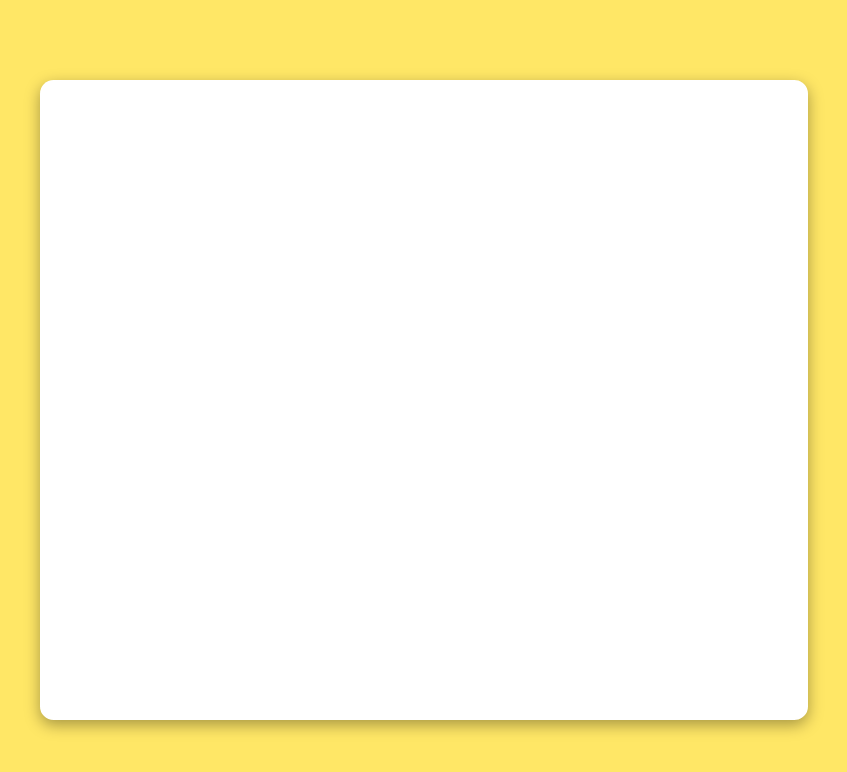
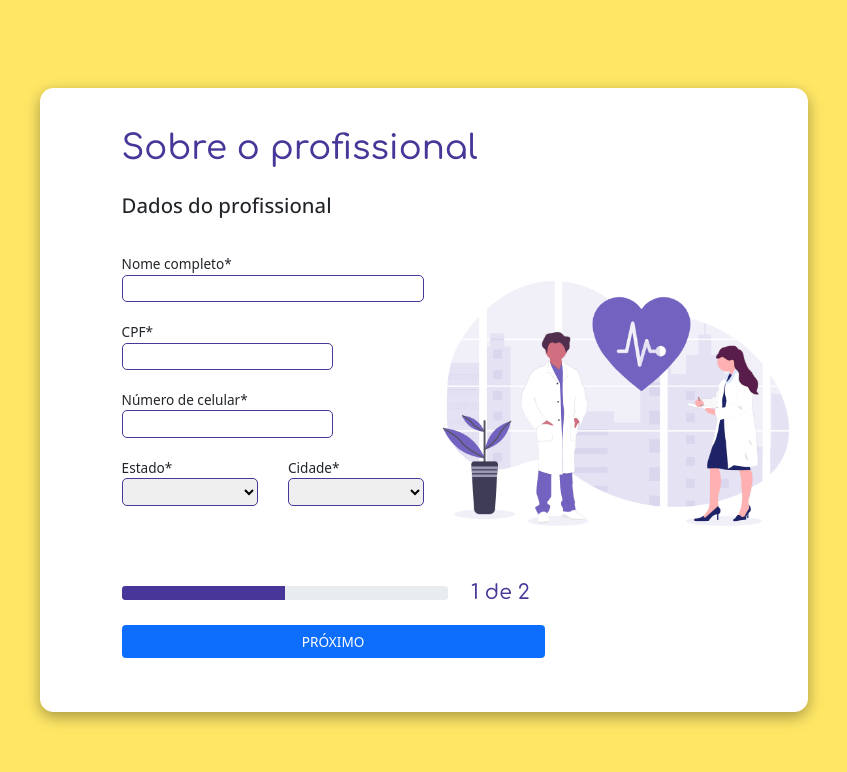
Before and after one commit to robinndev/facilConsulta-case, a Vue app: page / in a window 1280 px wide. Shown: the top 772 px of the page, without its empty margins (216-1063 px from the left). Built offline with nearby package versions, Linux system fonts and the light colour scheme.

Commit message:
feat: adding style in page one

```diff
--- /dev/null
+++ b/src/components/shared/button/ButtonNext.vue
@@ -0,0 +1,20 @@
+<template>
+  <button type="button" class="btn btn-primary" @click="nextStep()" :class="styles">
+    {{ title }}
+  </button>
+</template>
+
+<script>
+export default {
+  props: ['title', 'styles'],
+  methods: {
+    nextStep() {
+      this.$emit('call-submit');
+    },
+  },
+};
+</script>
+
+<style lang="scss">
+@import "./style.scss";
+</style>
--- /dev/null
+++ b/src/components/shared/button/style.scss
@@ -0,0 +1,29 @@
+@import "@/global/colors.scss";
+
+.button {
+    width: 100vw;
+}
+
+.primary {
+    background-color: $color-primary;
+    border: 0px;
+    color: white;
+}
+.primary:hover {
+    background-color: #7362BF;
+}
+
+.secondary {
+    background-color: $color-cta0;
+    border: 0px;
+    color: $secondary7;
+}
+
+.secondary:hover {
+   background-color: $color-cta1;
+}
+
+.btn {
+    width: 31.1rem;
+    border-radius: 12px;
+  }
--- /dev/null
+++ b/src/components/shared/loading-bar/LoadingBar.vue
@@ -0,0 +1,25 @@
+<template>
+  <div class="progress-number">
+    <div class="progress" :class="estilo">
+      <div
+        class="progress-bar bg-success"
+        role="progressbar"
+        style="width: 50%"
+        aria-valuenow="25"
+        aria-valuemin="0"
+        aria-valuemax="100"
+      ></div>
+    </div>
+    <h4 class="number-bar">{{ number }}</h4>
+  </div>
+</template>
+
+<script>
+export default {
+  props: ['estilo', 'number'],
+};
+</script>
+
+<style lang="scss" scoped>
+@import "./style.scss";
+</style>
--- /dev/null
+++ b/src/components/shared/loading-bar/style.scss
@@ -0,0 +1,42 @@
+@import '@/global/colors.scss';
+
+.b-progress {
+  color: red;
+  background-color: red;
+}
+
+.teste {
+  color: red;
+  background-color: red;
+}
+
+.progress-bar,
+.bg-success {
+  background-color: red !important;
+}
+
+
+.progress-number {
+  width: 30rem;
+  display: flex;
+  align-items: center;
+  justify-content: space-between;
+
+  .progress-bar,
+  .bg-success {
+    background-color: $color-primary !important;
+  }
+
+  .progress {
+    width: 24rem;
+  }
+
+  .progress100 {
+    background-color: $color-primary;
+  }
+
+  .number-bar {
+    color: $color-primary;
+    margin-top: 0.5rem;
+  }
+}
--- a/src/global/colors.scss
+++ b/src/global/colors.scss
@@ -1,12 +1,7 @@
-:root{
-  --primary-color-0: #483698;
-  --color-primary-01:#0470F3;
-  --secondary-color-0: #FFFFFF;
-  --secondary-color-1: #F9F9F9;
-  --secondary-color-3: #B9B9B9;
-  --secondary-color-4: #8A8A8A;
-  --secondary-color-7: #282828;
-  --cta-color-0: #FBDE40;
-  --cta-color-1: #FFE766;
-  --danger-color: #DC3545;
-}
+$color-primary: #483698;
+$color-cta0: #FBDE40;
+$color-cta1: #FFE766;
+$secondary7: #282828;
+$secondary1: #F9F9F9;
+$secondary0: #FFFFFF;
+$secondary4: #8A8A8A;
--- a/src/global/mixins.scss
+++ b/src/global/mixins.scss
@@ -1,6 +1,7 @@
 @mixin whitebox_desktop {
     width: 60%;
-    height: 80%;
+    height: auto;
+    padding-bottom: 4rem;
     background-color: white;
     border-radius: 1rem;
     box-shadow: rgba(0, 0, 0, 0.35) 0px 5px 15px;
--- a/src/views/home/PageOne.vue
+++ b/src/views/home/PageOne.vue
@@ -1,6 +1,48 @@
 <template>
   <div class="pageone">
-    <div class="pageone__whitebox"></div>
+    <div class="pageone__whitebox">
+      <header class="pageone__header">
+        <h1>Sobre o profissional</h1>
+        <p>Dados do profissional</p>
+      </header>
+      <div class="pageone__main">
+        <form action="">
+          <label for="fullname">
+            Nome completo*
+            <input class="pageone__name" id="fullname" type="text" />
+          </label>
+          <label for="cpf">
+            CPF*
+            <input class="pageone__cpf" id="cpf" type="text" />
+          </label>
+          <label for="phone">
+            Número de celular*
+            <input class="pageone__phone" id="phone" type="text" />
+          </label>
+          <div class="pageone__dropdown">
+            <label class="pageone__drop" for="states">
+              Estado*
+              <select name="" id="states"></select>
+            </label>
+            <label class="pageone__drop" for="states">
+              Cidade*
+              <select name="" id="states"></select>
+            </label>
+          </div>
+        </form>
+        <div class="pageone__image">
+          <img src="@/assets/page-one.png" alt="" />
+        </div>
+      </div>
+      <div class="pageone__next">
+        <LoadingBar number="1 de 2" class="pageone__loadingbar" :percentage="50" />
+        <ButtonNext
+          styles="primary"
+          class="pageone__button"
+          title="PRÓXIMO"
+        />
+      </div>
+    </div>
   </div>
 </template>
 
@@ -9,10 +51,15 @@
 </style>
 
 <script>
+import LoadingBar from '@/components/shared/loading-bar/LoadingBar.vue';
+import ButtonNext from '@/components/shared/button/ButtonNext.vue';
 // @ is an alias to /src
 
 export default {
   name: 'PageOne',
-  components: {},
+  components: {
+    LoadingBar,
+    ButtonNext,
+  },
 };
 </script>
--- a/src/views/home/style.scss
+++ b/src/views/home/style.scss
@@ -1,4 +1,5 @@
 @import '@/global/mixins.scss';
+@import '@/global/colors.scss';
 
 .pageone {
   width: 100vw;
@@ -9,6 +10,98 @@
 
   .pageone__whitebox {
     @include whitebox_desktop;
+
+    .pageone__header {
+      padding-top: 3em;
+
+      h1 {
+        color: #483698;
+        margin-left: 6rem;
+      }
+
+      p {
+        margin-top: 1.5rem;
+        margin-left: 6rem;
+        font-size: 1.5rem;
+        font-weight: 500;
+      }
+    }
+
+    .pageone__main {
+      width: 100%;
+      height: 25rem;
+      display: flex;
+
+      form {
+        width: 50%;
+        height: 100%;
+
+        .pageone__name,
+        .pageone__cpf,
+        .pageone__phone {
+          border: 1px solid $color-primary;
+          height: 2rem;
+          border-radius: 5px;
+        }
+
+        .pageone__cpf,
+        .pageone__phone {
+          width: 70%;
+        }
+
+        label {
+          margin-left: 6rem;
+          display: flex;
+          flex-direction: column;
+          margin-top: 1.5rem;
+        }
+
+        .pageone__dropdown {
+          display: flex;
+          justify-content: space-between;
+          margin-top: 1.5rem;
+          margin-left: 6rem;
+
+          .pageone__drop {
+            margin: 0;
+            width: 45%;
+
+            select {
+              border: 1px solid $color-primary;
+              height: 2rem;
+              border-radius: 5px;
+            }
+          }
+        }
+      }
+
+      .pageone__image {
+        width: 50%;
+        height: 100%;
+        display: flex;
+        justify-content: center;
+        align-items: center;
+
+        img {
+          width: 90%;
+          // CASO ESTOURE COLOQUE EM 80%
+        }
+      }
+    }
+
+    .pageone__next {
+      width: 100%;
+      height: auto;
+
+      .pageone__loadingbar {
+        margin-left: 6rem;
+      }
+
+      .pageone__button {
+        margin-left: 6rem;
+        margin-top: 1rem;
+      }
+    }
   }
 }
 
```
